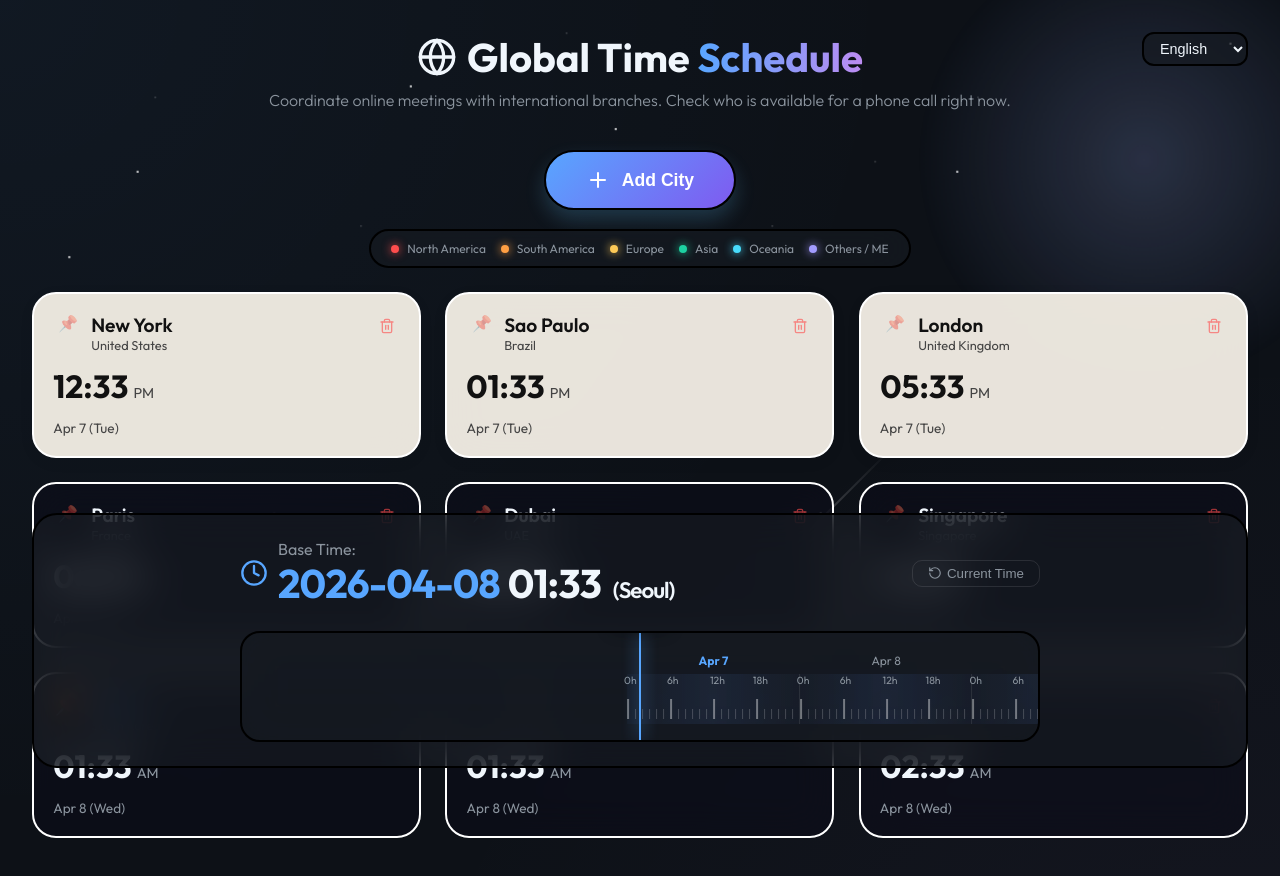
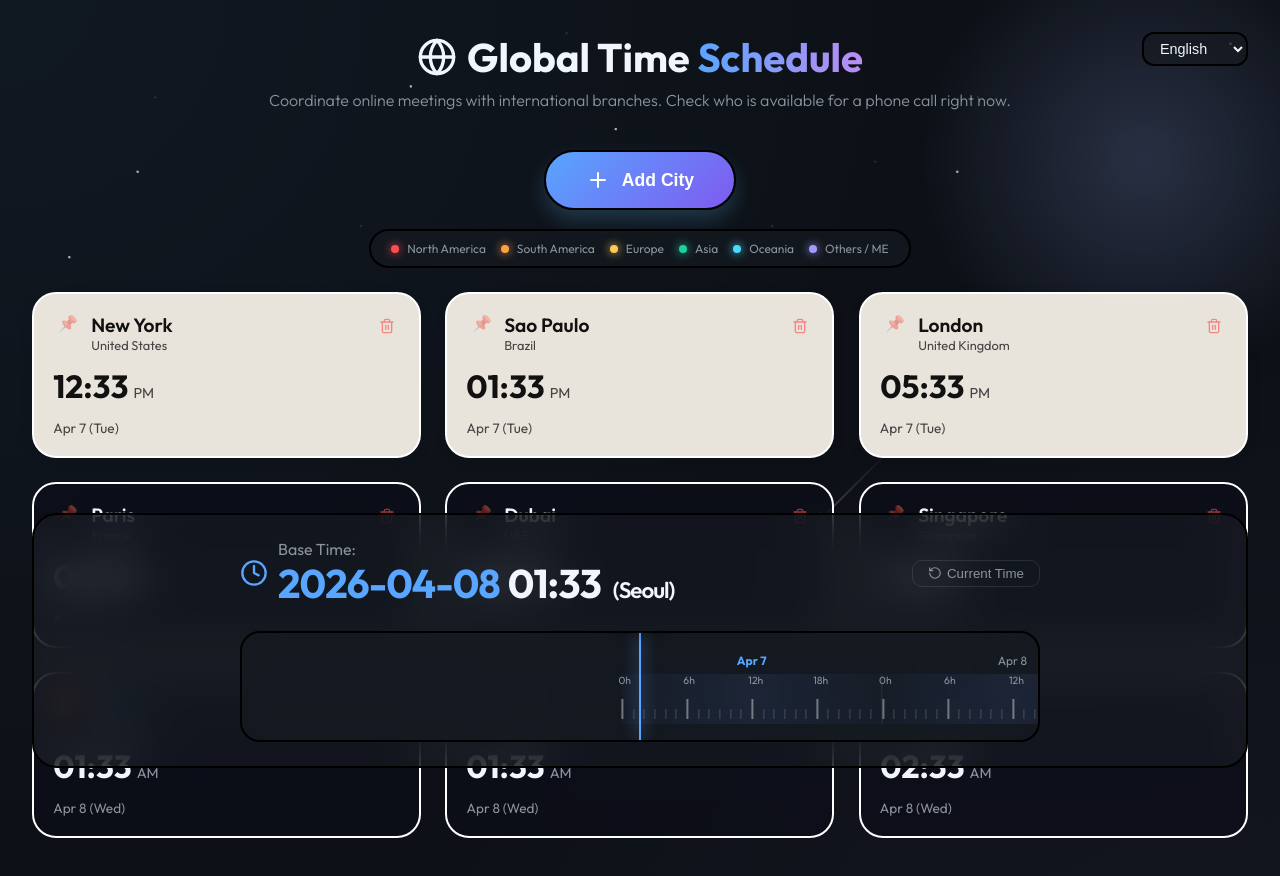
Before and after one commit to ko750125-afk/Global-Time-Schedule, a React (Vite) app: page / in a window 1280 px wide. Shown: the top 876 px of the page. Built offline with nearby package versions, Linux system fonts and the light colour scheme.

Commit message:
fix: 타임라인 시간 오차 및 낮 테마 가시성 수정

```diff
--- a/src/App.css
+++ b/src/App.css
@@ -145,7 +145,7 @@
 .timeline-scroll-wrapper {
   display: flex;
   flex-direction: column;
-  width: 2800px;
+  width: 4032px; /* 14 days * 288px */
   height: 100%;
   cursor: grab;
   padding-left: 50%; /* Center the start point */
@@ -161,7 +161,7 @@
 }
 
 .day-label-group {
-  width: 200px; /* 2800 / 14 days */
+  width: 288px; /* 4032 / 14 days */
   text-align: center;
 }
 
@@ -195,7 +195,7 @@
 }
 
 .timeline-day-block {
-  width: 200px;
+  width: 288px;
   height: 100%;
   border-right: 1px solid rgba(255, 255, 255, 0.1);
   display: flex;
@@ -294,6 +294,26 @@
   );
 }
 
+.global-day-theme .tick {
+    border-left-color: rgba(0, 0, 0, 0.2);
+}
+
+.global-day-theme .tick.major {
+    border-left-color: rgba(0, 0, 0, 0.5);
+}
+
+.global-day-theme .tick-label {
+    color: rgba(0, 0, 0, 0.6);
+}
+
+.global-day-theme .day-title {
+    color: rgba(0, 0, 0, 0.5);
+}
+
+.global-day-theme .day-title.today {
+    color: var(--accent-color);
+}
+
 /* Mobile Responsiveness */
 @media (max-width: 768px) {
   .app-container {
--- a/src/App.jsx
+++ b/src/App.jsx
@@ -11,6 +11,8 @@ import { useLanguage } from './i18n/LanguageContext';
 import './App.css';
 
 const CONTINENT_ORDER = ['north-america', 'south-america', 'europe', 'asia', 'oceania', 'others'];
+const TRACK_WIDTH = 4032; // 14 days * 24 hours * 12px per hour
+const TOTAL_MINUTES = 20160; // 14 days * 1440 minutes
 
 const CONTINENT_COLORS = {
   'north-america': '#ff4d4d', // Vibrant Red
@@ -168,7 +170,7 @@ function App() {
 
   useEffect(() => {
     // Current minutes to X position: (minutes / totalMinutes) * -trackWidth
-    const newX = (minutesOffset / 20159) * -2800;
+    const newX = (minutesOffset / TOTAL_MINUTES) * -TRACK_WIDTH;
     x.set(newX);
   }, [minutesOffset]);
 
@@ -311,13 +313,13 @@ function App() {
               <motion.div
                 className="timeline-scroll-wrapper"
                 drag="x"
-                dragConstraints={{ left: -2800, right: 0 }}
+                dragConstraints={{ left: -TRACK_WIDTH, right: 0 }}
                 style={{ x }}
                 onDrag={(event, info) => {
                   const currentX = x.get();
-                  const percentage = Math.abs(currentX / 2800);
-                  const newOffset = Math.round((percentage * 20159) / 10) * 10;
-                  if (newOffset >= 0 && newOffset <= 20159) {
+                  const percentage = Math.abs(currentX / TRACK_WIDTH);
+                  const newOffset = Math.round((percentage * TOTAL_MINUTES) / 10) * 10;
+                  if (newOffset >= 0 && newOffset <= TOTAL_MINUTES) {
                     setMinutesOffset(newOffset);
                   }
                 }}
@@ -358,7 +360,7 @@ function App() {
               <input
                 type="range"
                 min="0"
-                max={20159}
+                max={TOTAL_MINUTES}
                 step="10"
                 value={minutesOffset}
                 onChange={(e) => setMinutesOffset(parseInt(e.target.value))}
```
